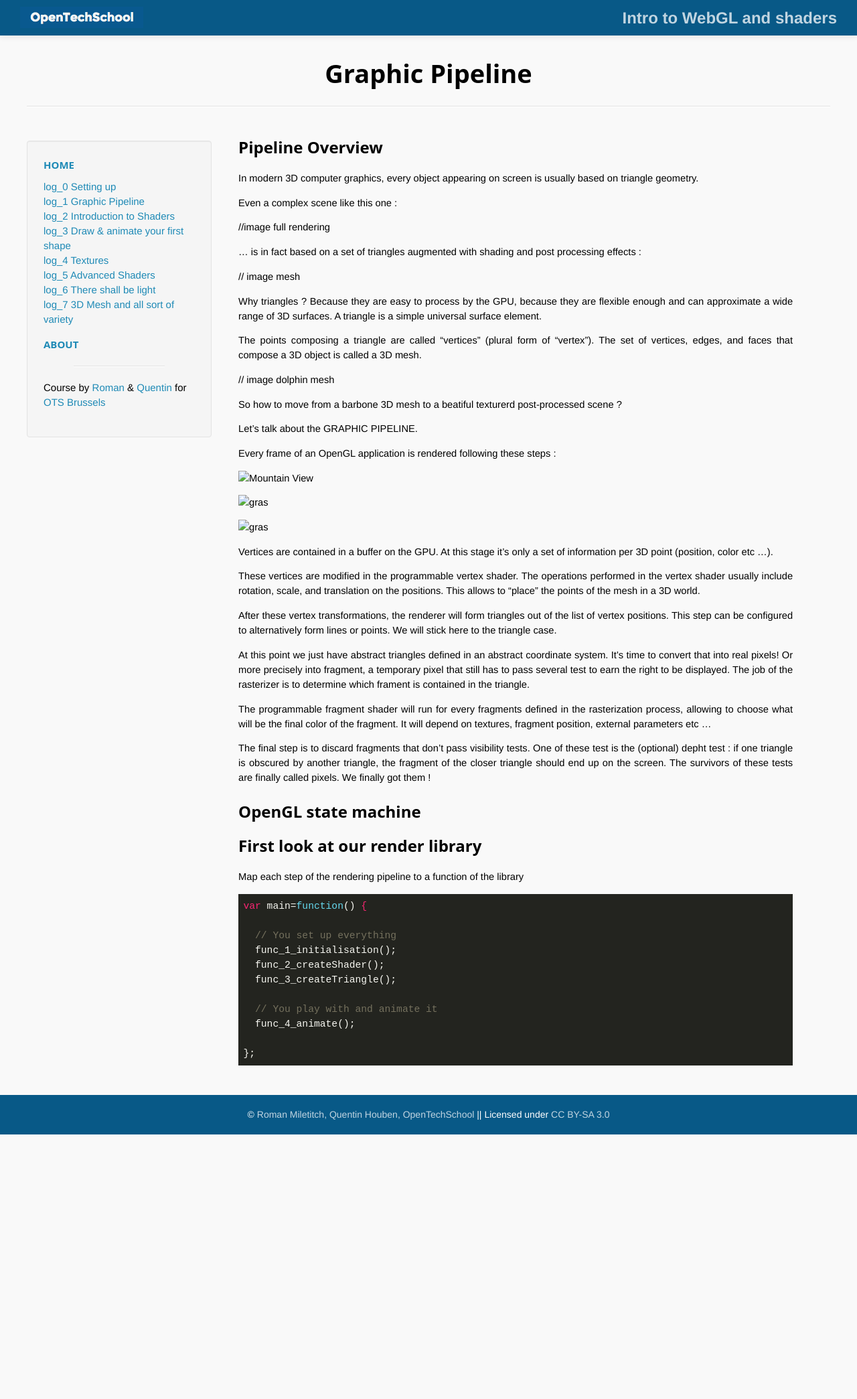
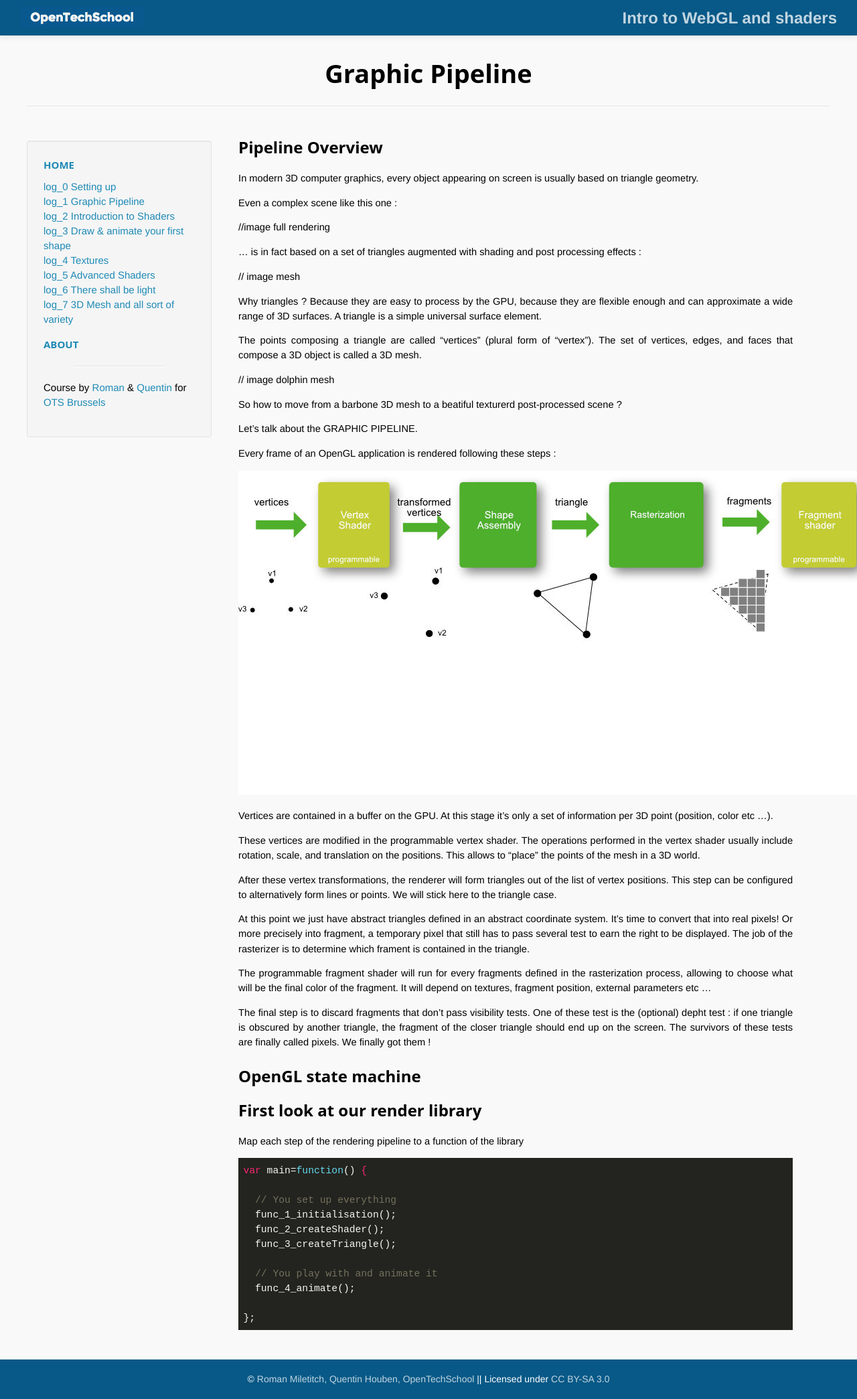
Before and after one commit to OpenTechSchool-Brussels/intro-to-webGL-and-shaders, a Jekyll site: the page built from log1_graphic-pipeline.md, in a window 1280 px wide. Shown: the whole page at 67% size. Built offline with Jekyll 4.4.1, drawn with Linux system fonts in a browser that asks for light colours; before the commit the page ends 1694 px from its top, so only the background shows below that.

Commit message:
Update log1_graphic-pipeline.md

```diff
--- a/log1_graphic-pipeline.md
+++ b/log1_graphic-pipeline.md
@@ -29,11 +29,7 @@ Let's talk about the GRAPHIC PIPELINE.
 
 Every frame of an OpenGL application is rendered following these steps :
 
-<img src="/assets/images/webGLPipeline.jpg" alt="Mountain View">
-
-![gras](https://opentechschool-brussels.github.io/intro-to-webGL-and-shaders/assets/images/webGLPipeline.jpg)
-
-![gras](https://opentechschool-brussels.github.io/intro-to-webGL-and-shaders/assets/images/webGLPipeline.jpg)
+<img src="./assets/webGLPipeline.jpg" alt="Rendering Pipeline">
 
 Vertices are contained in a buffer on the GPU. At this stage it's only a set of information per 3D point (position, color etc ...).
 
```
